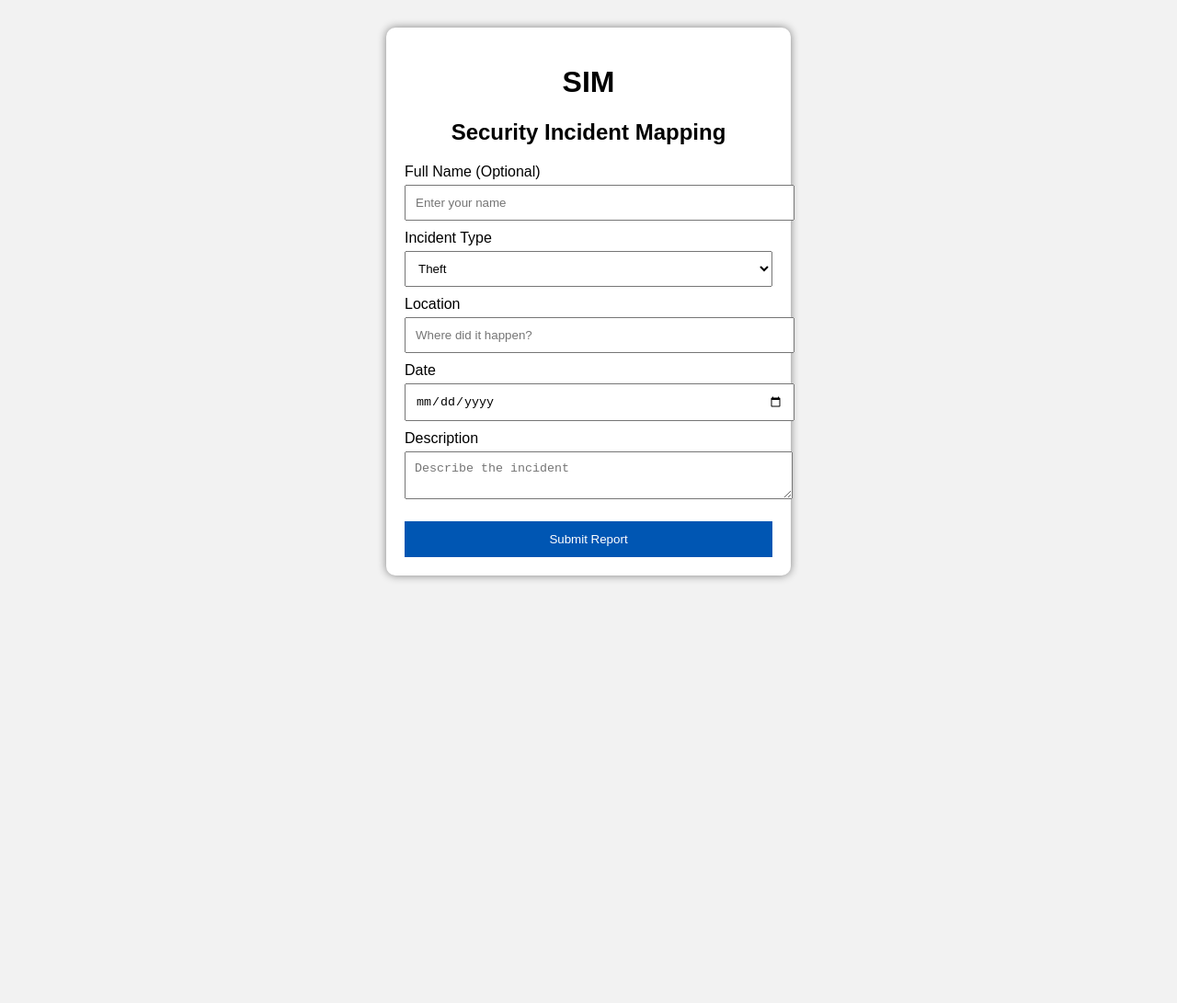
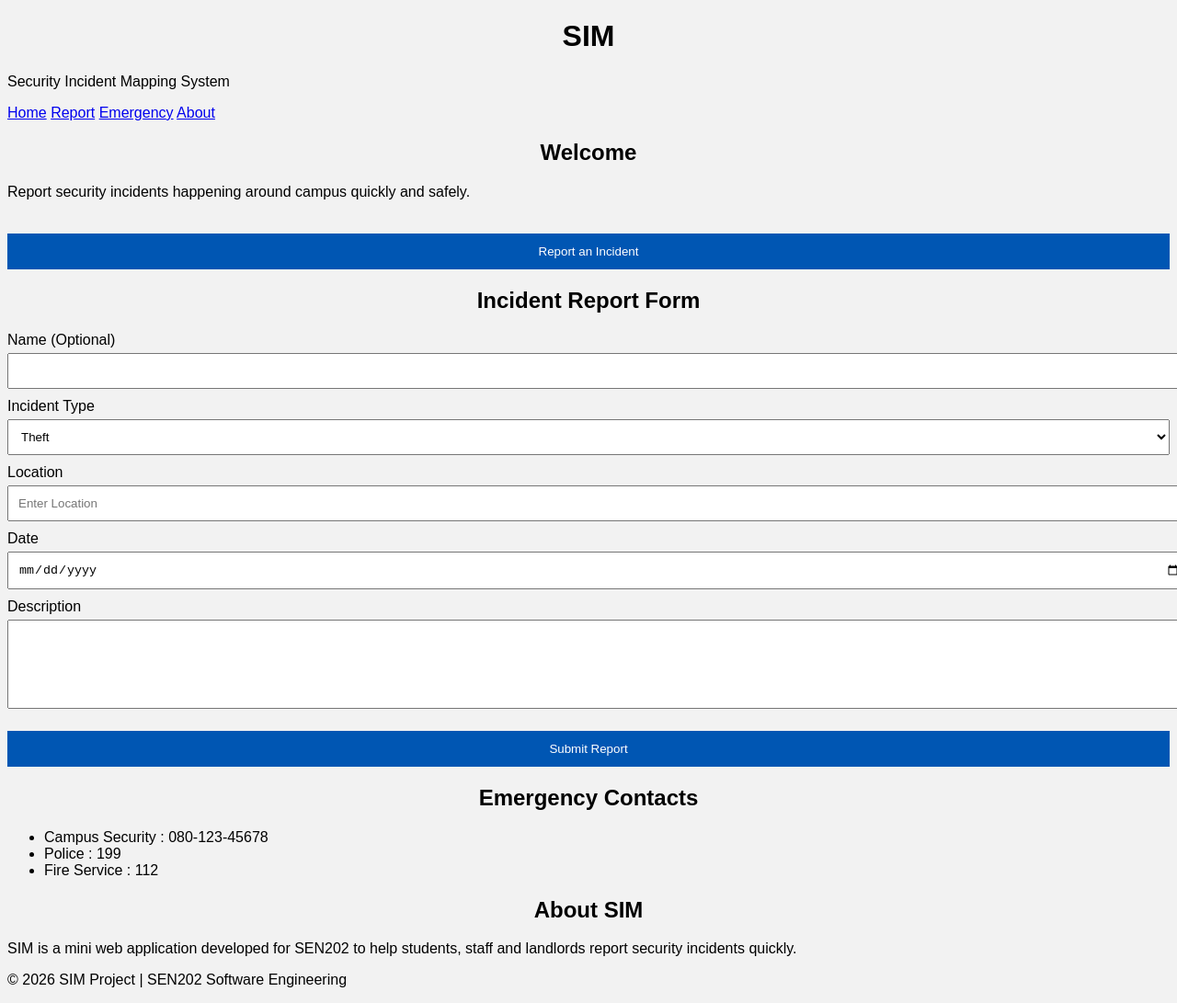
Before and after one commit to adesuyanvictoradeyemi-hub/SIM-Security-Incident-Mapping, a plain HTML site: page index.html in a window 1280 px wide. Shown: the whole page at 92% size. Before the commit the page ends 800 px from the top, so only its background shows below. Drawn offline with Linux system fonts and the light colour scheme.

Commit message:
Update index.html

```diff
--- a/index.html
+++ b/index.html
@@ -6,41 +6,120 @@
 <title>SIM - Security Incident Mapping</title>
 <link rel="stylesheet" href="style.css">
 </head>
+
 <body>
 
-<div class="container">
+<header>
 <h1>SIM</h1>
-    <h2>Security Incident Mapping</h2>
+<p>Security Incident Mapping System</p>
+</header>
+
+<nav>
+<a href="#home">Home</a>
+<a href="#report">Report</a>
+<a href="#emergency">Emergency</a>
+<a href="#about">About</a>
+</nav>
+
+<section id="home">
+
+<h2>Welcome</h2>
+
+<p>
+Report security incidents happening around campus quickly and safely.
+</p>
+
+<button onclick="document.getElementById('report').scrollIntoView()">
+Report an Incident
+</button>
+
+</section>
+
+<section id="report">
+
+<h2>Incident Report Form</h2>
 
 <form id="incidentForm">
 
-        <label>Full Name (Optional)</label>
-        <input type="text" placeholder="Enter your name">
+<label>Name (Optional)</label>
+<input type="text">
 
 <label>Incident Type</label>
+
 <select>
+
 <option>Theft</option>
+
 <option>Stabbing</option>
+
 <option>Assault</option>
+
 <option>Rape</option>
+
 <option>Murder</option>
+
+<option>Cultism</option>
+
 <option>Other</option>
+
 </select>
 
 <label>Location</label>
-        <input type="text" placeholder="Where did it happen?">
+
+<input type="text" placeholder="Enter Location">
 
 <label>Date</label>
+
 <input type="date">
 
 <label>Description</label>
-        <textarea placeholder="Describe the incident"></textarea>
 
-        <button type="submit">Submit Report</button>
+<textarea rows="5"></textarea>
+
+<button type="submit">
+
+Submit Report
+
+</button>
 
 </form>
 
-</div>
+</section>
+
+<section id="emergency">
+
+<h2>Emergency Contacts</h2>
+
+<ul>
+
+<li>Campus Security : 080-123-45678</li>
+
+<li>Police : 199</li>
+
+<li>Fire Service : 112</li>
+
+</ul>
+
+</section>
+
+<section id="about">
+
+<h2>About SIM</h2>
+
+<p>
+
+SIM is a mini web application developed for SEN202 to help students,
+staff and landlords report security incidents quickly.
+
+</p>
+
+</section>
+
+<footer>
+
+<p>© 2026 SIM Project | SEN202 Software Engineering</p>
+
+</footer>
 
 <script src="script.js"></script>
 
```
Lines whose indentation alone changed are shown as unchanged.
